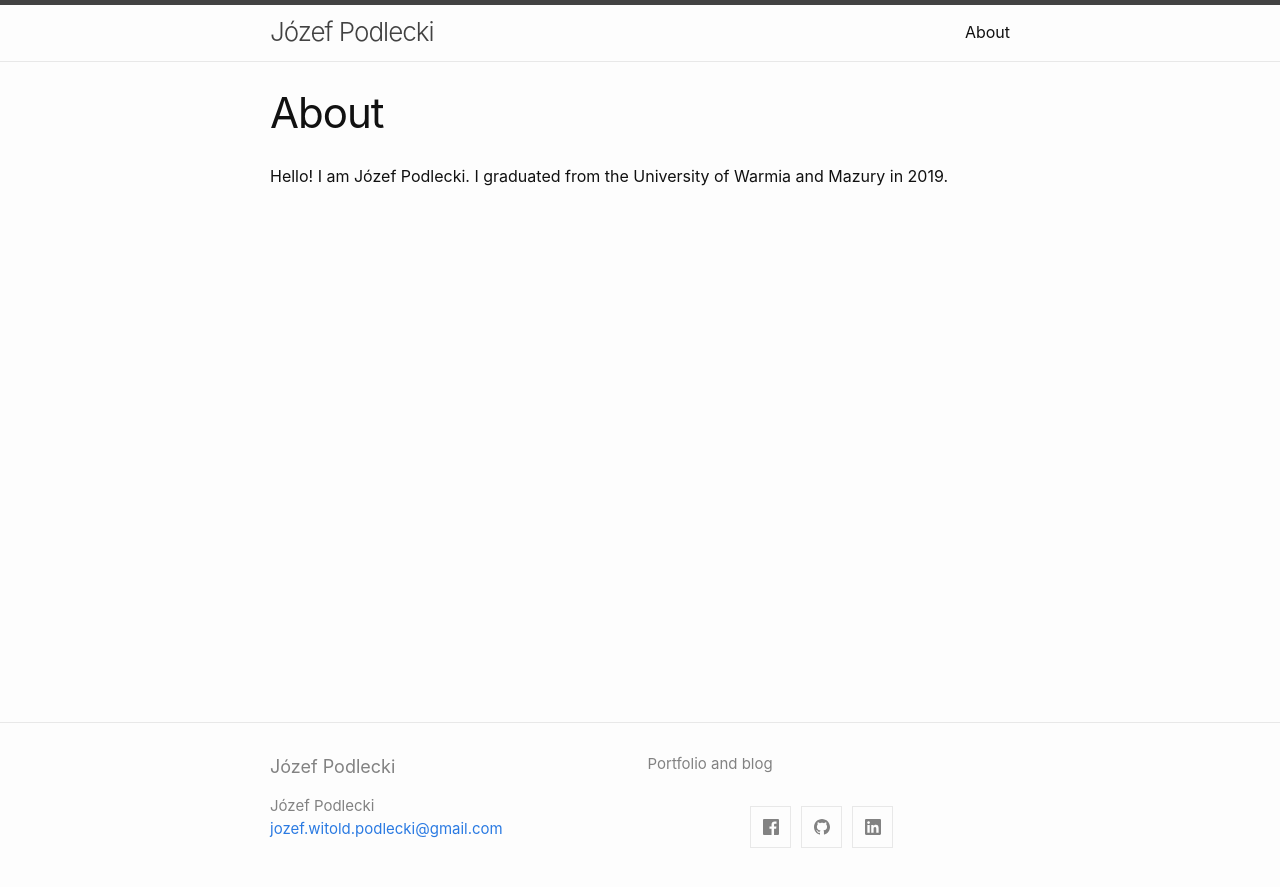
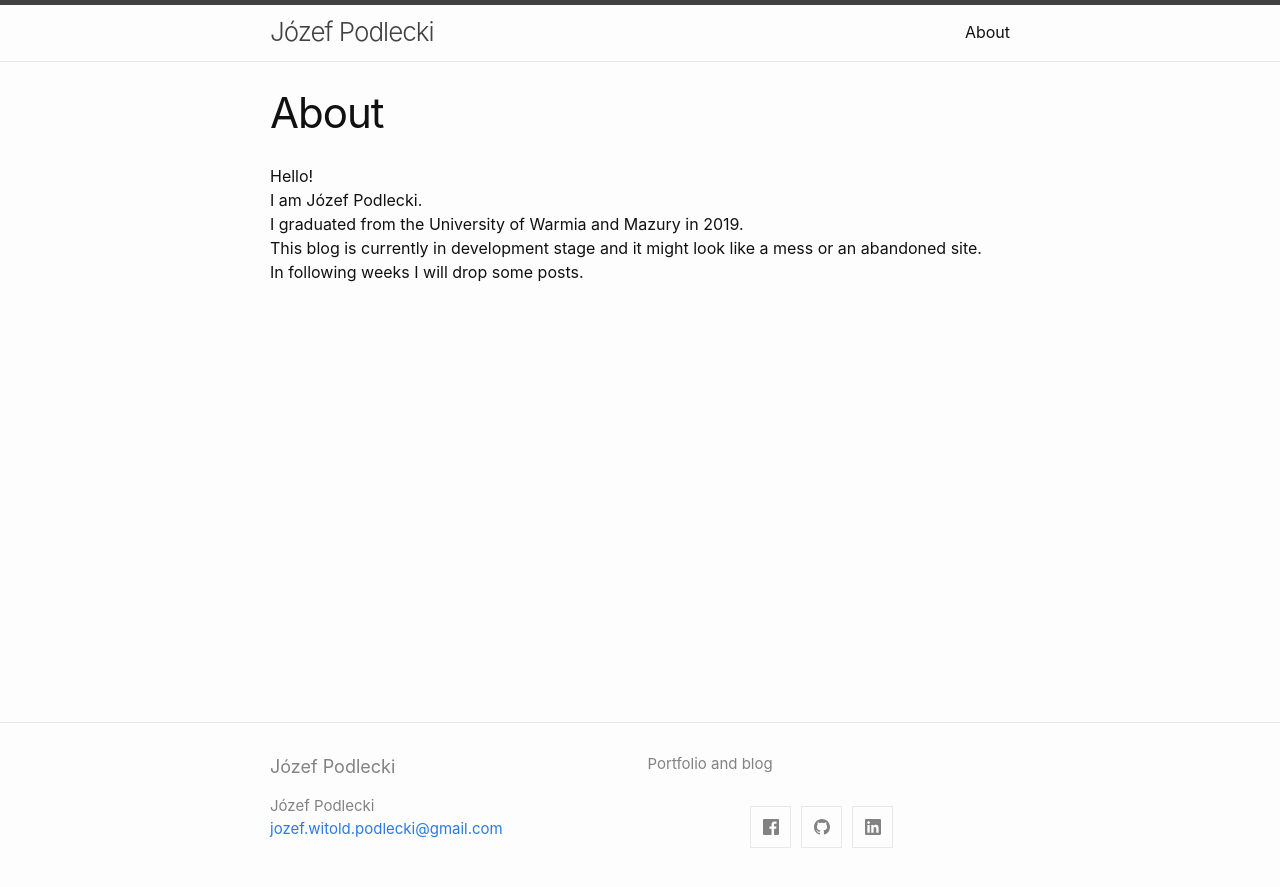
Before and after one commit to Jozefpodlecki/Jozefpodlecki.github.io, a Jekyll site: the page built from pages/about.md, in a window 1280 px wide. Shown: the top 887 px of the page. Built offline with Jekyll 4.4.1, drawn with Linux system fonts in a browser that asks for light colours; some of the changed lines change nothing that is shown.

Commit message:
about update

```diff
--- a/_config.yml
+++ b/_config.yml
@@ -4,8 +4,9 @@
 
 description: >
   Portfolio and blog
-baseurl: "Jozefpodlecki.github.io"
-url: "Jozefpodlecki.github.io"
+# baseurl: "Jozefpodlecki.github.io"
+baseurl: ""
+url: ""
 
 social_links:
   github:  jozefpodlecki
--- a/pages/about.md
+++ b/pages/about.md
@@ -7,3 +7,5 @@
 Hello!
 I am Józef Podlecki.
 I graduated from the University of Warmia and Mazury in 2019.
+This blog is currently in development stage and it might look like a mess or an abandoned site.
+In following weeks I will drop some posts.
```
